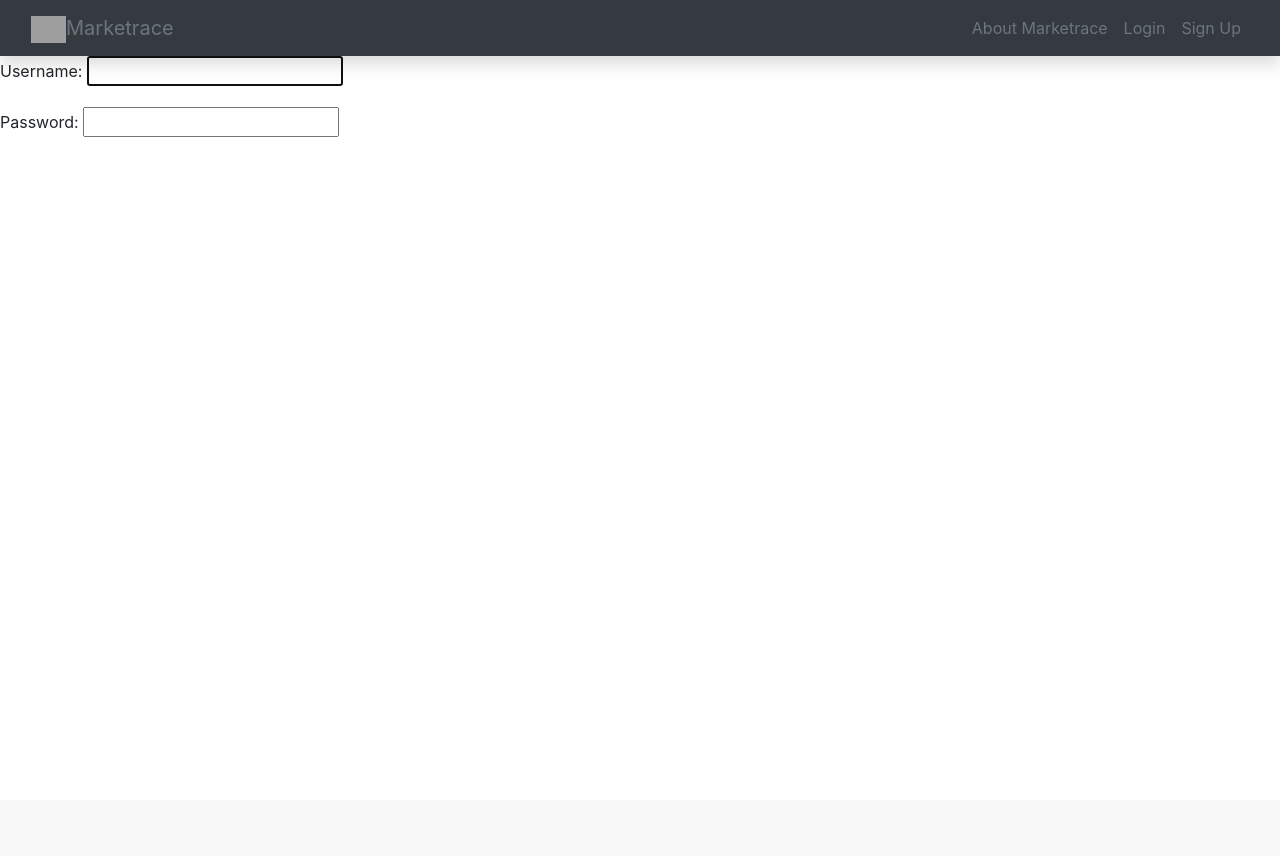
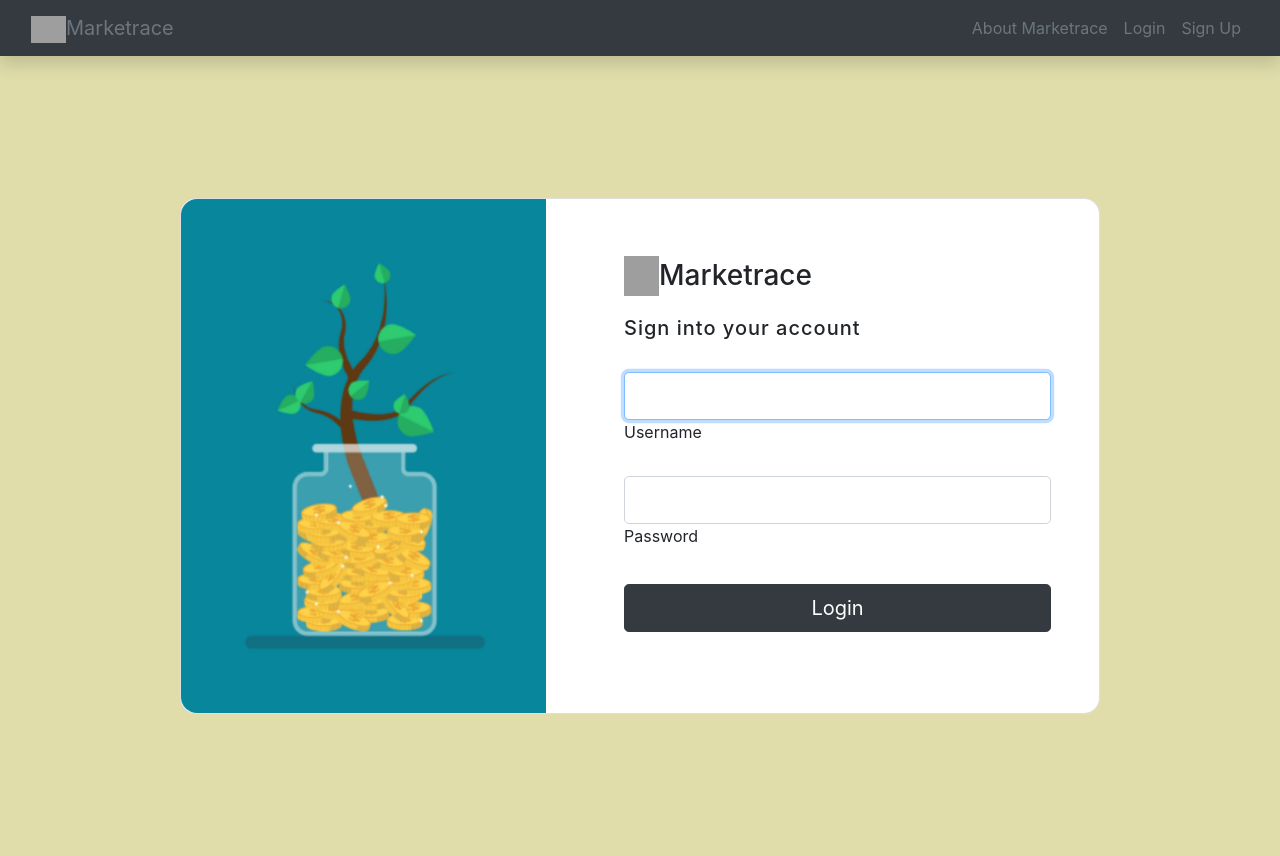
Before and after one commit to flyingisfreedom5/marketrace, a Django app: page /accounts/login/ in a window 1280 px wide. Before the commit the page ends 137 px from the top, so only its background shows below. Run offline with Django 4.2, Linux system fonts and the light colour scheme; grey boxes are pictures that could not be loaded.

Commit message:
log in done

```diff
--- a/main_app/templates/registration/login.html
+++ b/main_app/templates/registration/login.html
@@ -1,11 +1,99 @@
 {% extends 'base.html' %}
 {% block content %}
+{% load static %}
 
+<!-- <section class="vh-100" style="background-color: #E0DDAA;">
+    <div class="container py-5 h-100">
+        <div class="row d-flex justify-content-center align-items-center h-100">
+            <div class="col col-xl-12">
+                <div class="card" style="border-radius: 1rem">
+                    <div class="row g-0">
+                        <div class="col-md-6 col-lg-5 d-none d-md-block">
+                            <img src="{% static 'photos/marketrace_login_tree.png' %}"
+                            alt="login form" class="img-fluid" style="border-radius: 1rem 0 0 1rem;" />
+                        </div>
+                    </div>
+                    <div class="col-md-6 col-lg-6 d-flex align-items-center">
+                        <div class="card-body p-4 p-lg-5 text-black">
 
-<form action="{% url 'login' %}" method="POST">
-    {% csrf_token %}
-    {{ form.as_p }}
-</form>
+                            <form action="{% url 'login' %}" method="POST">
+                                <div class="d-flex align-items-center mb-3 pb-1">
+                                    <img src="https://cdn-icons.flaticon.com/png/128/2510/premium/2510702.png?token=exp=1652648336~hmac=b92ccc580ed8f4dfc5cc49de60753fb6">
+                                    <span class="h3 fw-bold mb-0">Marketrace</span>
+                                </div>
 
+                                <h5 class="fw-normal mb-3 pb-3" style="letter-spacing: 1px;">Sign in to your account</h5>
+
+                                <div class="form-outline mb-4">
+                                    <label for="id_username">Username:</label>
+                                    <input type="text" name="username" autofocus autocapitalize="none" autocomplete="username" maxlength="150" required id="id_username">
+                                </div>
+                                <div class="form-outline mb-4">
+                                    <label for="id_password">Password:</label>
+                                    <input type="password" name="password" autocomplete="current-password" required id="id_password">
+                                </div>
+                                <div class="pt-1 mb-4">
+                                    <button class="btn btn-dark btn-lg btn-block" type="button">Login</button>
+                                </div>
+                            </form>
+
+                        </div>
+                    </div>
+                </div>
+            </div>
+        </div>
+    </div>
+</section> -->
+
+<section class="vh-100" style="background-color: #E0DDAA;">
+  <div class="container py-5 h-100">
+    <div class="row d-flex justify-content-center align-items-center h-100">
+      <div class="col col-xl-10">
+        <div class="card" style="border-radius: 1rem;">
+          <div class="row g-0">
+            <div class="col-md-6 col-lg-5 d-none d-md-block">
+              <img src="{% static 'photos/marketrace_login_tree.png' %}"
+                alt="login form" class="img-fluid" style="border-radius: 1rem 0 0 1rem;" />
+            </div>
+            <div class="col-md-6 col-lg-7 d-flex align-items-center">
+              <div class="card-body p-4 p-lg-5 text-black">
+
+                <form action="{% url 'login' %}" method="POST">
+
+                  <div class="d-flex align-items-center mb-3 pb-1">
+                      <img src="https://cdn-icons.flaticon.com/png/128/2510/premium/2510702.png?token=exp=1652648336~hmac=b92ccc580ed8f4dfc5cc49de60753fb6" height=40vmin width=35vmin>
+                    <span class="h3 fw-bold mb-0">Marketrace</span>
+                  </div>
+
+                  <h5 class="fw-normal mb-3 pb-3" style="letter-spacing: 1px;">Sign into your account</h5>
+
+                  <div class="form-outline mb-4">
+                    <input type="text" name="username" autofocus autocapitalize="none" autocomplete="username" maxlength="150" required id="id_username" class="form-control form-control-lg" />
+                    <label class="form-label" for="id_username">Username</label>
+                  </div>
+
+                  <!-- <div class="form-outline mb-4">
+                    <label for="id_password">Password:</label>
+                    <input type="password" name="password" autocomplete="current-password" required id="id_password">
+                  </div> -->
+
+                  <div class="form-outline mb-4">
+                    <input type="password" name="password" autocomplete="current-password" required id="id_password" class="form-control form-control-lg"/>
+                    <label class="form-label" for="id_password">Password</label>
+                  </div>
+
+                  <div class="pt-1 mb-4">
+                    <button class="btn btn-dark btn-lg btn-block" type="button">Login</button>
+                  </div>
+                </form>
+
+              </div>
+            </div>
+          </div>
+        </div>
+      </div>
+    </div>
+  </div>
+</section>
 
 {% endblock %}
```
Also changed, not shown: main_app/static/photos/marketrace_login_tree.png (added).
